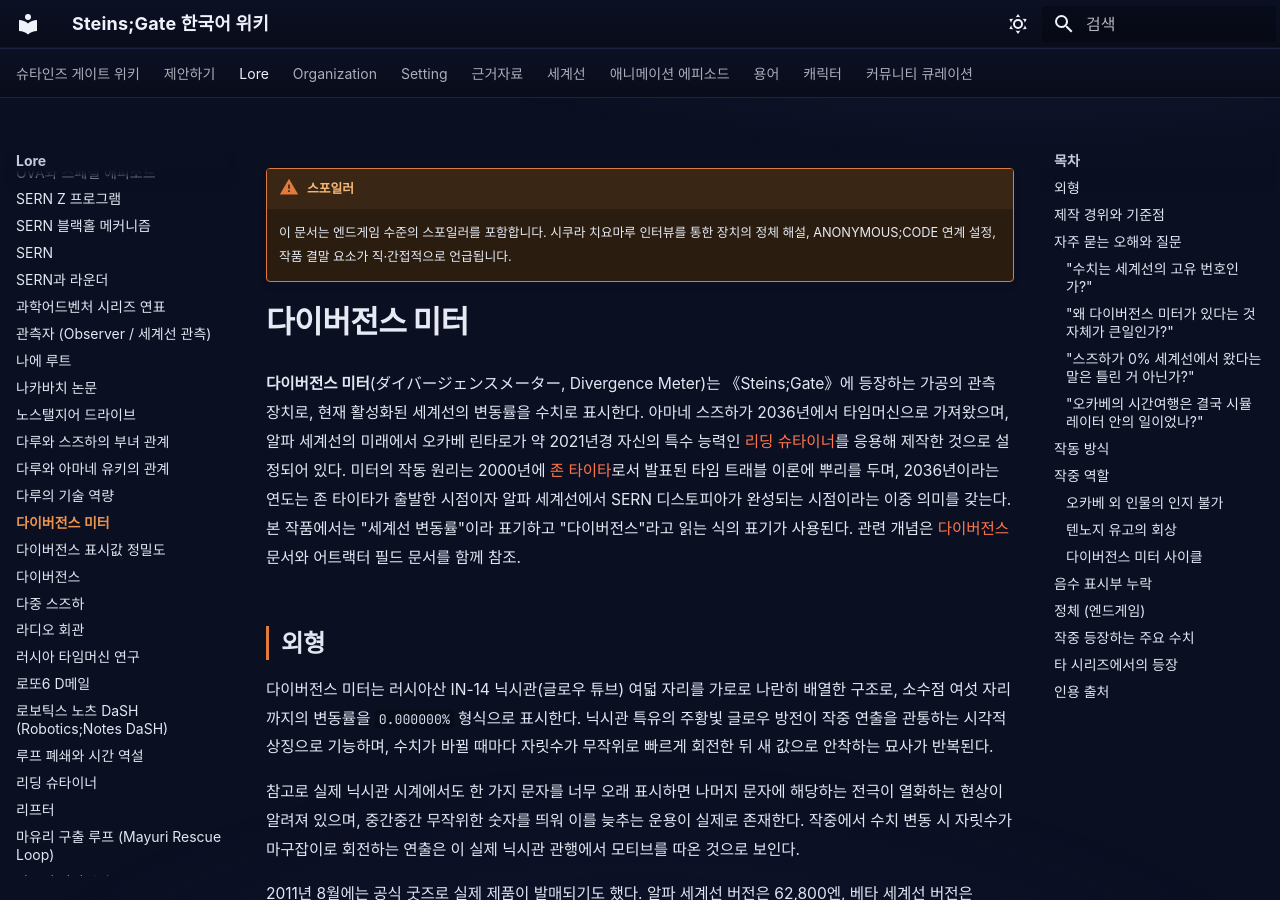
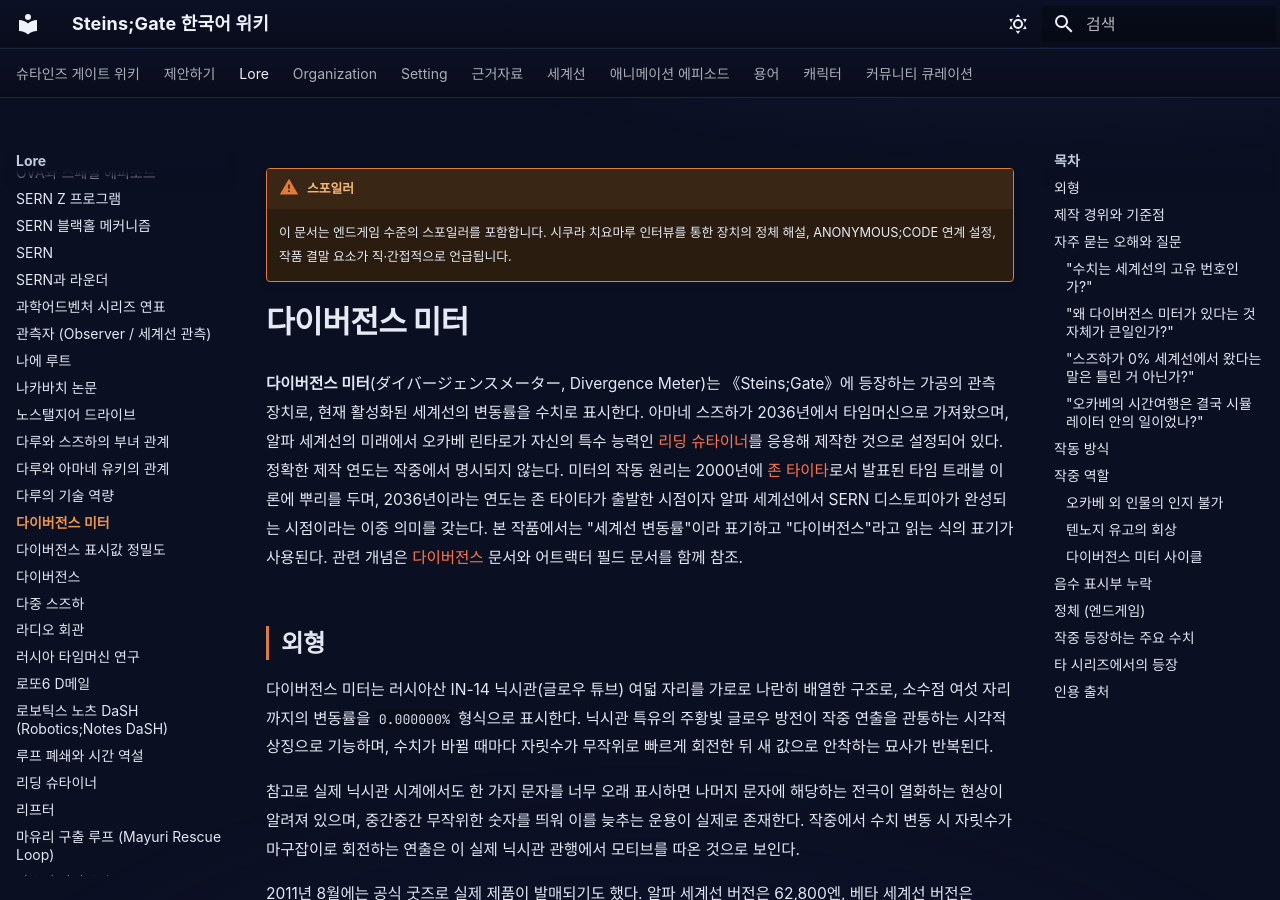
Before and after one commit to sgwiki/sgwiki.github.io, an MkDocs documentation site: the page built from wiki/lore/다이버전스-미터.md, in a window 1280 px wide and 900 px high. Built offline with MkDocs 1.6.1 and Material for MkDocs 9.7.7, drawn with Linux system fonts in a browser that asks for light colours; some web fonts are replaced.

Commit message:
fix(wiki): 다이버전스-미터 — P10 0cebec7a 패치 적용

```diff
--- a/wiki/lore/다이버전스-미터.md
+++ b/wiki/lore/다이버전스-미터.md
@@ -8,7 +8,7 @@ description: "다이버전스 미터(ダイバージェンスメーター, Diver
 
 # 다이버전스 미터
 
-**다이버전스 미터**(ダイバージェンスメーター, Divergence Meter)는 《Steins;Gate》에 등장하는 가공의 관측 장치로, 현재 활성화된 세계선의 변동률을 수치로 표시한다. 아마네 스즈하가 2036년에서 타임머신으로 가져왔으며, 알파 세계선의 미래에서 오카베 린타로가 약 2021년경 자신의 특수 능력인 [리딩 슈타이너](리딩-슈타이너.md)를 응용해 제작한 것으로 설정되어 있다. 미터의 작동 원리는 2000년에 [존 타이타](../캐릭터/존-타이타.md)로서 발표된 타임 트래블 이론에 뿌리를 두며, 2036년이라는 연도는 존 타이타가 출발한 시점이자 알파 세계선에서 SERN 디스토피아가 완성되는 시점이라는 이중 의미를 갖는다. 본 작품에서는 "세계선 변동률"이라 표기하고 "다이버전스"라고 읽는 식의 표기가 사용된다. 관련 개념은 [다이버전스](다이버전스.md) 문서와 어트랙터 필드 문서를 함께 참조.
+**다이버전스 미터**(ダイバージェンスメーター, Divergence Meter)는 《Steins;Gate》에 등장하는 가공의 관측 장치로, 현재 활성화된 세계선의 변동률을 수치로 표시한다. 아마네 스즈하가 2036년에서 타임머신으로 가져왔으며, 알파 세계선의 미래에서 오카베 린타로가 자신의 특수 능력인 [리딩 슈타이너](리딩-슈타이너.md)를 응용해 제작한 것으로 설정되어 있다. 정확한 제작 연도는 작중에서 명시되지 않는다. 미터의 작동 원리는 2000년에 [존 타이타](../캐릭터/존-타이타.md)로서 발표된 타임 트래블 이론에 뿌리를 두며, 2036년이라는 연도는 존 타이타가 출발한 시점이자 알파 세계선에서 SERN 디스토피아가 완성되는 시점이라는 이중 의미를 갖는다. 본 작품에서는 "세계선 변동률"이라 표기하고 "다이버전스"라고 읽는 식의 표기가 사용된다. 관련 개념은 [다이버전스](다이버전스.md) 문서와 어트랙터 필드 문서를 함께 참조.
 
 ## 외형
 
```
